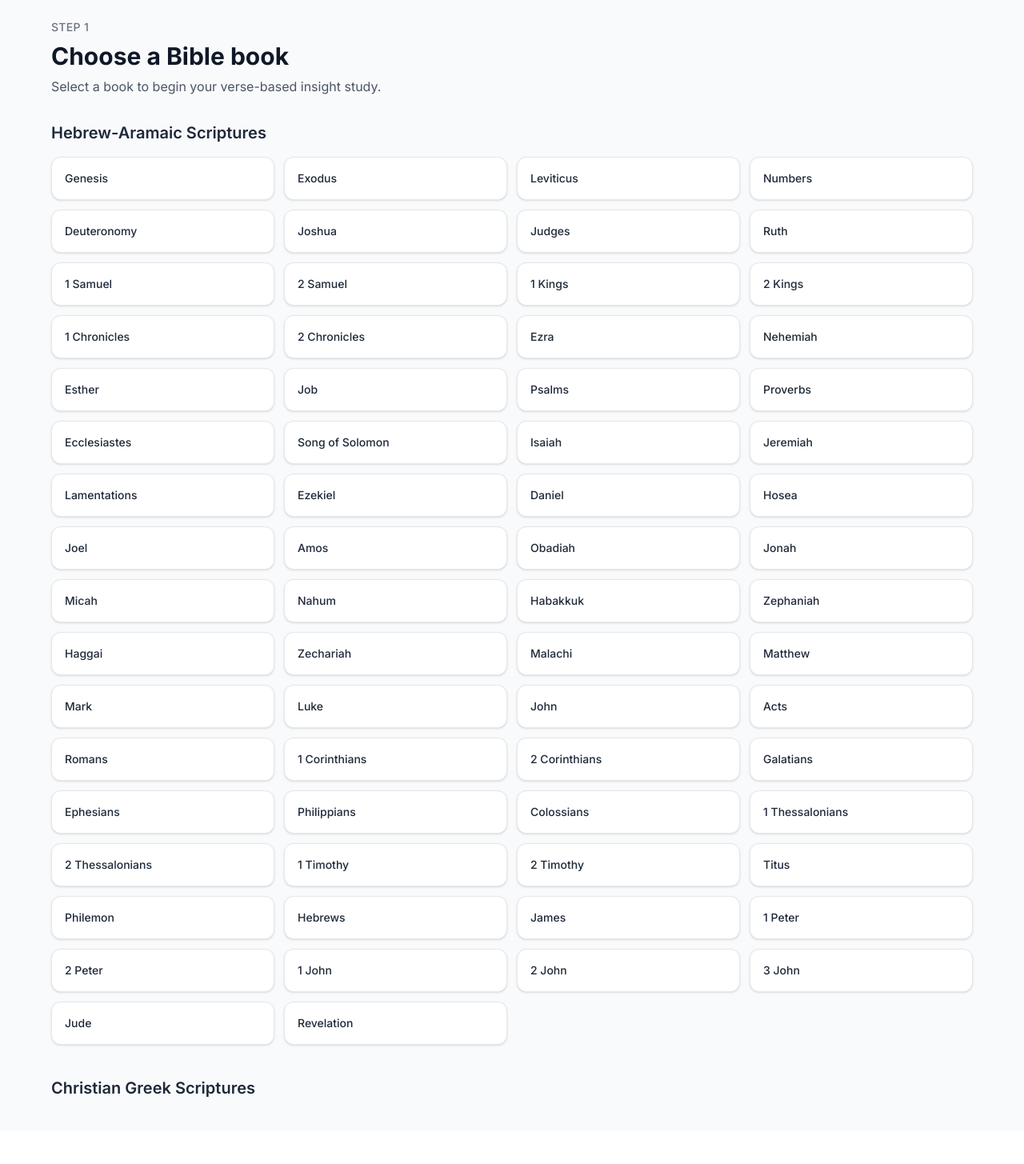
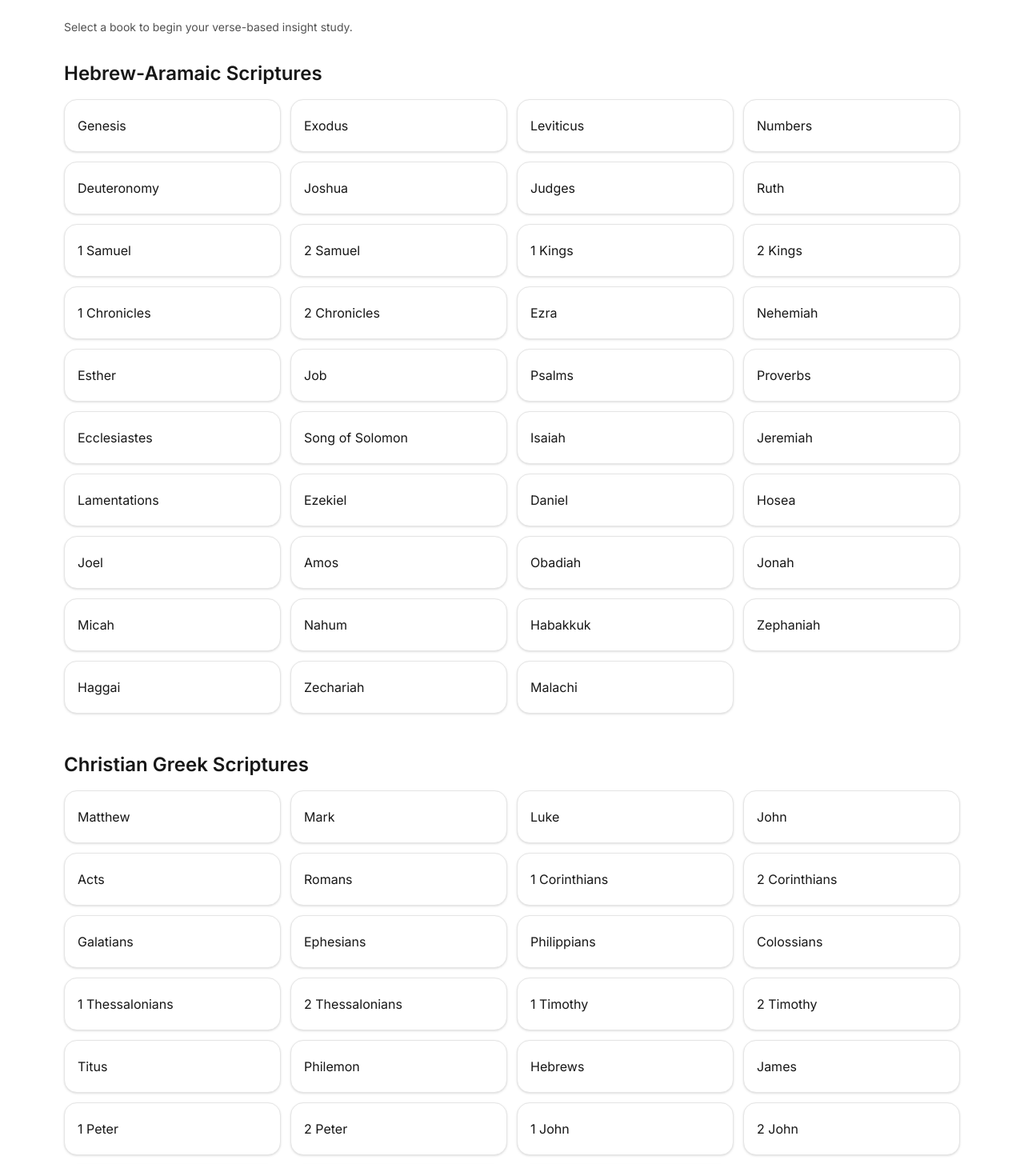
Before and after one commit to scriptura-plus/ai-concierge, a Next.js app: page / in a window 1280 px wide. Shown: the top 1455 px of the page at 80% size. Before the commit the page ends 1414 px from the top, so only its background shows below. Built offline with nearby package versions, Linux system fonts and the light colour scheme.

Commit message:
Update page.tsx

```diff
--- a/src/app/page.tsx
+++ b/src/app/page.tsx
@@ -1,53 +1,51 @@
-import Link from 'next/link'
-import { BIBLE_BOOKS } from '@/lib/bible/books'
+import Link from "next/link";
+import { BIBLE_BOOKS } from "@/lib/bible/books";
 
-function BookGrid({
-  title,
-  books,
-}: {
-  title: string
-  books: typeof BIBLE_BOOKS
-}) {
+const hebrewScriptures = BIBLE_BOOKS.slice(0, 39);
+const greekScriptures = BIBLE_BOOKS.slice(39);
+
+export default function HomePage() {
   return (
-    <section className="w-full">
-      <h2 className="mb-4 text-xl font-semibold text-gray-800">{title}</h2>
-      <div className="grid grid-cols-2 gap-3 sm:grid-cols-3 md:grid-cols-4">
-        {books.map((book) => (
+    <main className="mx-auto max-w-6xl px-4 py-6">
+      <p className="mb-8 text-sm text-neutral-600">
+        Select a book to begin your verse-based insight study.
+      </p>
+
+      <section className="mb-12">
+        <h2 className="mb-4 text-2xl font-semibold text-neutral-900">
+          Hebrew-Aramaic Scriptures
+        </h2>
+
+        <div className="grid grid-cols-2 gap-3 sm:grid-cols-3 lg:grid-cols-4">
+          {hebrewScriptures.map((book) => (
             <Link
               key={book.id}
               href={`/bible/${book.id}`}
-            className="rounded-xl border border-gray-200 bg-white px-4 py-4 text-left text-sm font-medium text-gray-800 shadow-sm transition hover:border-gray-400 hover:bg-gray-50"
+              className="rounded-2xl border border-neutral-200 bg-white px-4 py-5 text-neutral-900 shadow-sm transition hover:border-neutral-300 hover:shadow"
             >
               {book.title}
             </Link>
           ))}
         </div>
       </section>
-  )
+
+      <section>
+        <h2 className="mb-4 text-2xl font-semibold text-neutral-900">
+          Christian Greek Scriptures
+        </h2>
+
+        <div className="grid grid-cols-2 gap-3 sm:grid-cols-3 lg:grid-cols-4">
+          {greekScriptures.map((book) => (
+            <Link
+              key={book.id}
+              href={`/bible/${book.id}`}
+              className="rounded-2xl border border-neutral-200 bg-white px-4 py-5 text-neutral-900 shadow-sm transition hover:border-neutral-300 hover:shadow"
+            >
+              {book.title}
+            </Link>
+          ))}
+        </div>
+      </section>
+    </main>
+  );
 }
-
-export default function Home() {
-  const oldTestamentBooks = BIBLE_BOOKS
-  const newTestamentBooks: typeof BIBLE_BOOKS = []
-
-  return (
-    <main className="min-h-screen bg-gray-50 px-4 py-6 md:px-8">
-      <div className="mx-auto max-w-6xl">
-        <header className="mb-8">
-          <p className="mb-2 text-sm font-medium uppercase tracking-wide text-gray-500">
-            Step 1
-          </p>
-          <h1 className="text-3xl font-bold text-gray-900">Choose a Bible book</h1>
-          <p className="mt-2 text-gray-600">
-            Select a book to begin your verse-based insight study.
-          </p>
-        </header>
-
-        <div className="space-y-10">
-          <BookGrid title="Hebrew-Aramaic Scriptures" books={oldTestamentBooks} />
-          <BookGrid title="Christian Greek Scriptures" books={newTestamentBooks} />
-        </div>
-      </div>
-    </main>
-  )
-}
```
Lines whose indentation alone changed are shown as unchanged.
